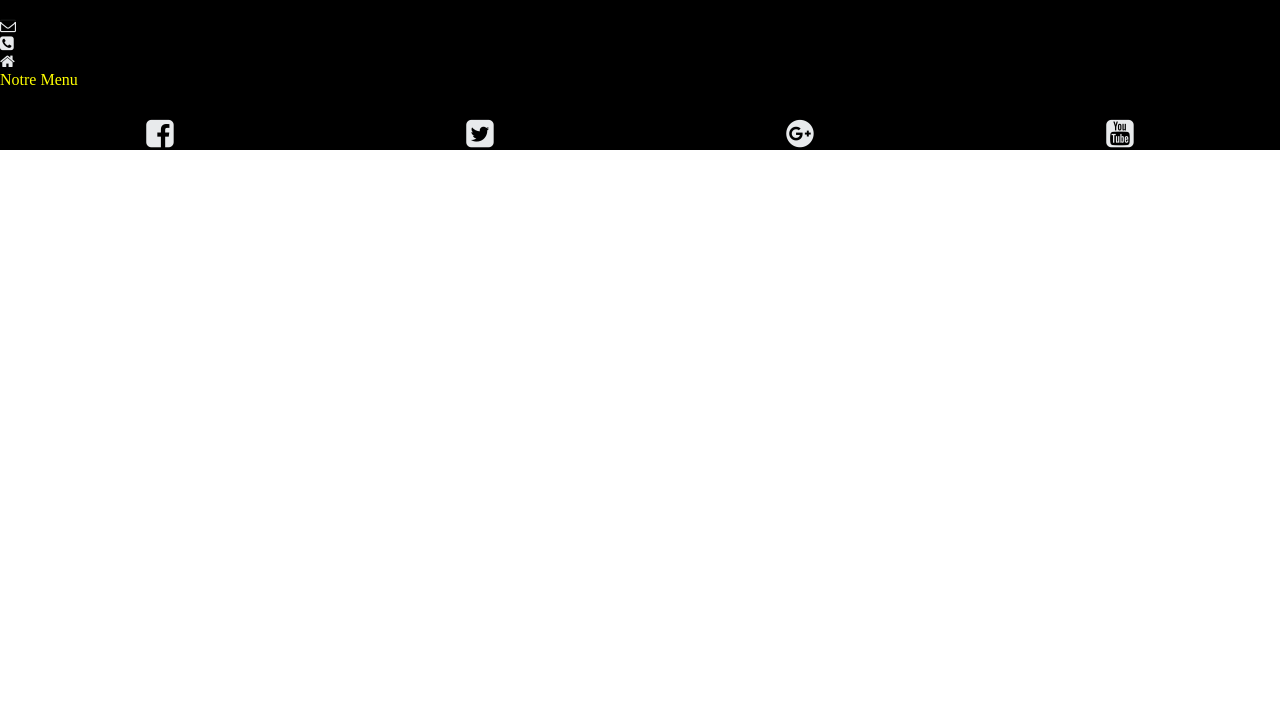
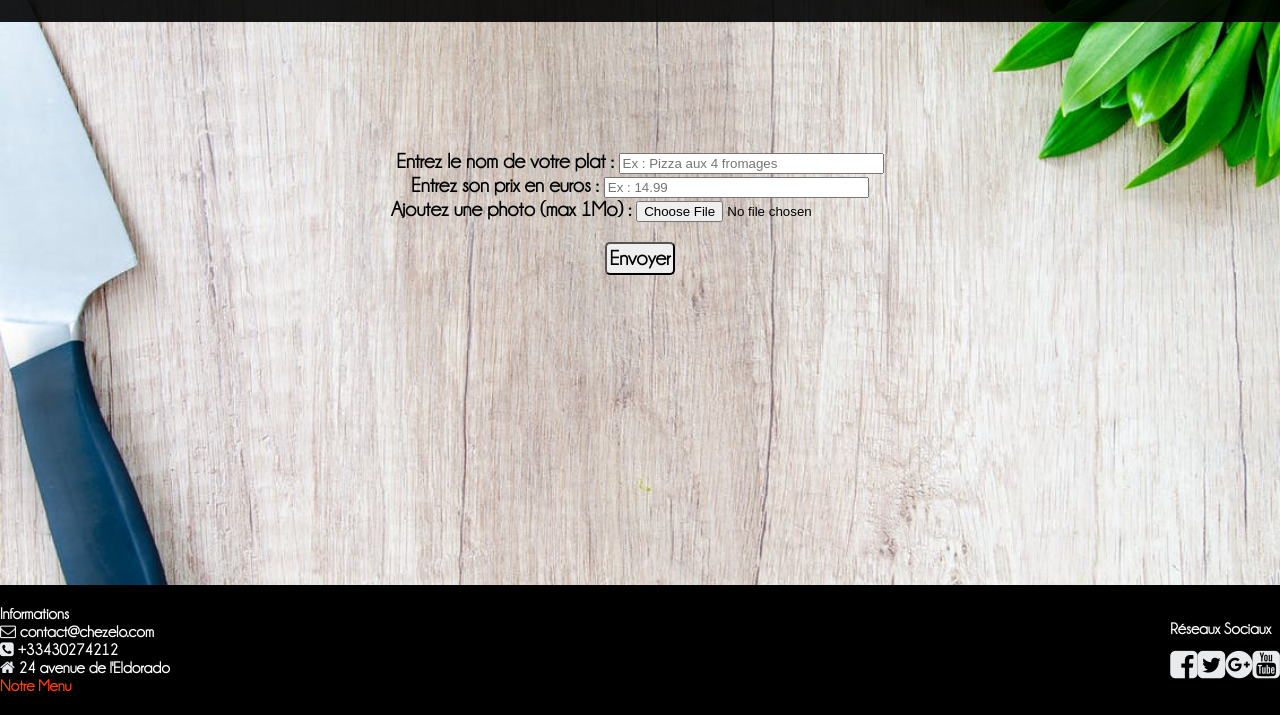
Before and after one commit to elo062/restaurant-bdd, a PHP site: page /plat.php in a window 1280 px wide. Shown: the part 85-800 px from the top of the page. Run offline with PHP 8.4, Linux system fonts and the light colour scheme.

Commit message:
ajout accueil, images et sauvegarde de la base restaurant.sql

```diff
--- /dev/null
+++ b/accueil.php
@@ -0,0 +1,6 @@
+<?php require_once ("header.php"); ?>
+
+
+  <img src="assets/img/accueil-biere.jpg" alt="image accueil du site" title="Ici on est entre amis ;)" class = "img_centree"/>
+
+<?php require_once ("footer.php"); ?>
--- a/assets/style.css
+++ b/assets/style.css
@@ -30,12 +30,11 @@ time, mark, audio, video {
 
 @font-face
 {
-  font-family: "body" ;
+  font-family: "body";
   src: url("body.ttf"),
        url("body-bold.ttf"),
        url("body-italic.ttf"),
-       url("body-bold-italic.ttf"),
-
+       url("body-bold-italic.ttf");
 }
 
 /* Header */
@@ -43,11 +42,9 @@ time, mark, audio, video {
 .haut{
     background-color: rgba(0, 0, 0, 0.9);
     overflow-y: auto;
-    position: fixed;
     top: 0;
     left: 0;
     width: 100%;
-    /*z-index: 10000;*/
     font-size: 1.4em;
 		color: white;
 		display: flex;
@@ -57,7 +54,12 @@ time, mark, audio, video {
 #logo{
   font-family:"logo";
   font-size: 3em;
-	margin: 10px 0 0 15px;
+	margin: 10px 0 0 30px;
+}
+
+#logo a {
+	color: white;
+	text-decoration: none;
 }
 
 
@@ -74,7 +76,7 @@ time, mark, audio, video {
 
 
 #menu a{
-	color: rgba(255, 0, 0, 0.5);
+	color: #ff4000;
 	text-decoration: none;
 }
 
@@ -95,32 +97,69 @@ background-size: cover;
 background-position: center center;
 margin: auto;
 margin-top: 10%;
-font-family:
 }
 
 /*fond des pages*/
 
-.plat{
-	background-image: url("assets/img/fodd-background.jpg");
+/*image page d'accueil*/
+.img_centree{
+	margin: auto;
+	display: block;
 }
 
+/*image fond d'écran*/
+
+body{
+	background-image: url("img/food-background.jpg");
+	background-attachment: fixed;
+	background-size: cover;
+	background-position: center center;
+}
+
+.plat{
+	font-family: "body";
+	font-weight: bold;
+	font-size: 1.3em;
+	text-align: center;
+	margin-top: 10%;
+}
+
+.button{
+	padding: 3px;
+	margin: 20px;
+	border-radius: 5px;
+	font-family: "body";
+	font-weight: bold;
+	font-size: 1em;
+}
 
 /*Footer*/
 footer{
+	font-family: "body";
+	font-weight: bold;
+	color: white;
+	font-size: 1em;
 	background-color: black;
+	position: fixed;
+	bottom: 0;
+	width: 100%;
+	display: flex;
+	justify-content: space-between;
+	height: 130px;
+	align-items: center;
 }
 
 #infos a{
 	text-decoration: none;
-	color: yellow;
+	color: #ff4000;
 }
 
 #rs ul
 {
     list-style-type: none;
-	display: flex;
-	justify-content: space-around;
-	margin-top: 11px;
+		display: flex;
+		justify-content: space-around;
+		margin-top: 11px;
 }
 
 #rs a
--- a/header.php
+++ b/header.php
@@ -12,7 +12,7 @@
     <body>
 
         <div class="haut">
-        <h1 id="logo">Chez Elo</h1>
+        <h1 id="logo"><a href="accueil.php">Chez Elo</a></h1>
             <ul id="menu">
                 <li><a href="menu.php">Nouveau Menu</a></li>
                 <li><a href="plat.php">Nouveau Plat</a></li>
--- a/plat.php
+++ b/plat.php
@@ -15,7 +15,7 @@
          <input type="file" name="image" value="image" id="image">
       </p>
 
-      <input type="submit" name="envoyer" value="Envoyer">
+      <input type="submit" name="envoyer" value="Envoyer" class="button">
   </form>
 </div>
 <?php require_once ("footer.php"); ?>
```
Also changed, not shown: menu.php (+4 -3 lines), restaurant.sql (added, +124 -0 lines), resultatMenu.php (+21 -9 lines), assets/img/food-background.jpg, images/salade-cesar.jpg (added), 3 other files.
